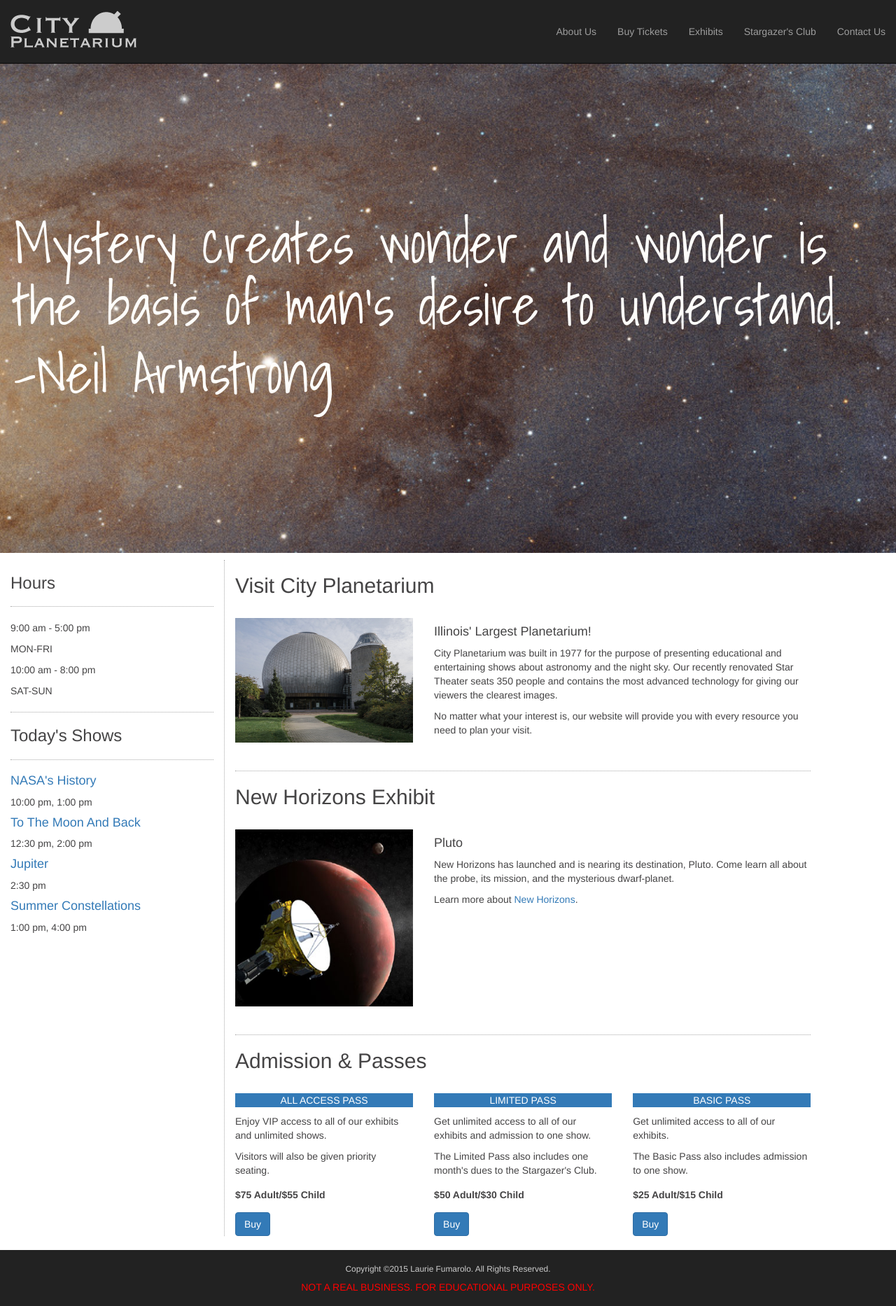
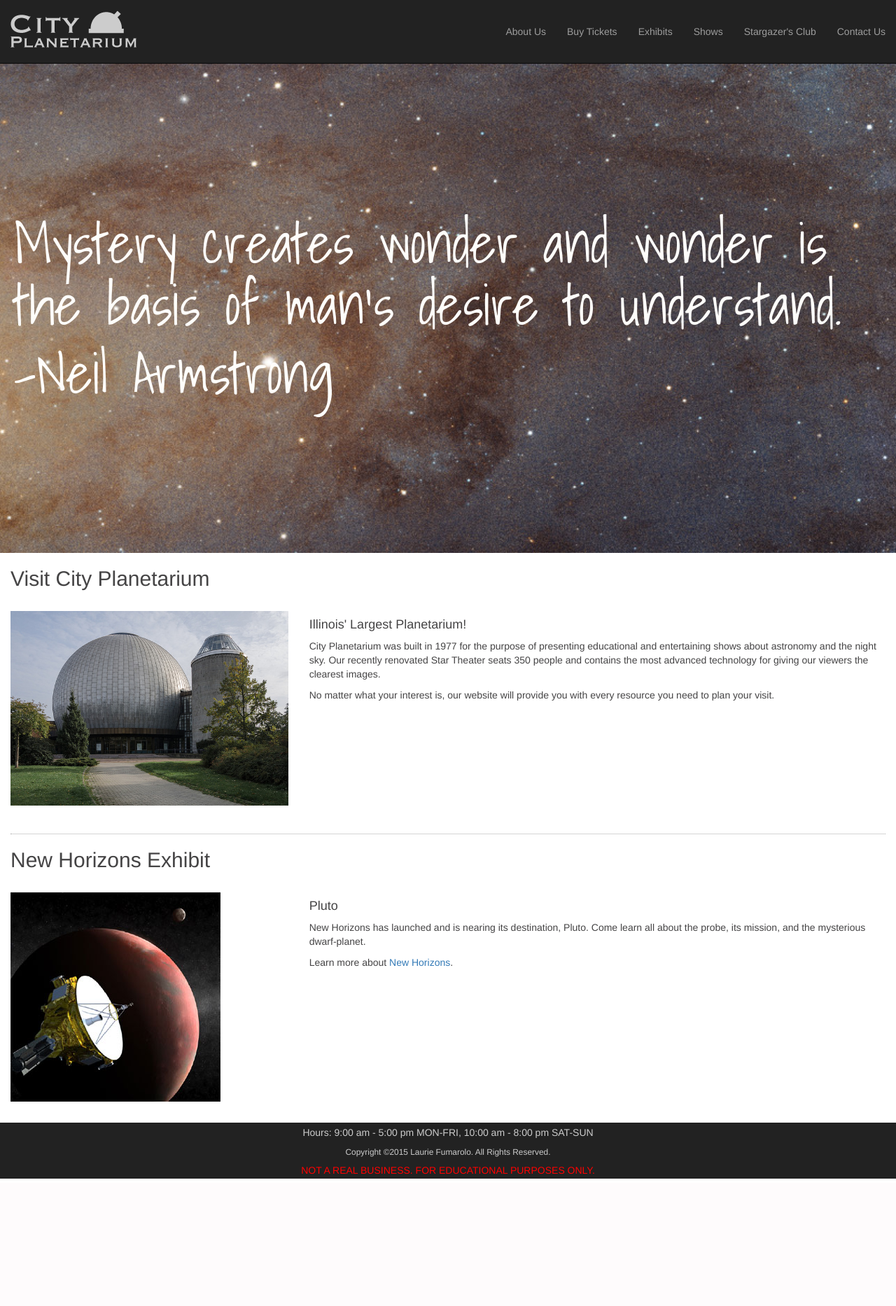
Before and after one commit to lauriefumarolo/cityplanetarium, a PHP site: page / in a window 1280 px wide. Shown: the whole page at 70% size. After the commit the page ends 1684 px from the top, so only its background shows below. Run offline with PHP 8.4, Linux system fonts and the light colour scheme.

Commit message:
Removing the sidebar.

```diff
--- a/publish/css/styles.css
+++ b/publish/css/styles.css
@@ -29,7 +29,7 @@ body {
 	height: 90px;
 	line-height: 90px;
 	padding-top: 0;
-	color: #CCC;
+	color: #CCC; /* Light Grey */
 }
 
 /* Make room for the footer */
@@ -48,7 +48,6 @@ body {
 .banner-quote {
 	display: table-cell;
 	vertical-align: middle;
-	width: 100%;
 	padding-left: 20px;
 	padding-right: 20px;
 }
@@ -60,11 +59,6 @@ body {
 	font-family: 'Shadows Into Light', cursive;
 }
 
-.content-row {
-	padding-top: 10px;
-	padding-bottom: 10px;
-}
-
 h2 {
 	margin-bottom: 30px;
 }
@@ -73,14 +67,11 @@ h2 {
 	margin-bottom: 20px;
 }
 
-/* HR and Vertical Divider Styles */
-
-.content-col {
-	border-left: 1px dotted #AAA;
-}
+/* HR Style */
 
 hr {
 	border-top: 1px dotted #AAA;
+	clear: both;
 }
 
 /* Tickets Styles */
@@ -132,6 +123,12 @@ hr {
 	font-size: 16px;
 }
 
+/* Contact Us Styles */
+
+.pull-right {
+	padding-right: 20px;
+}
+
 /* Footer Styles */
 
 /* Should stick to the bottom of the page if the content does not fill the page */
@@ -169,9 +166,4 @@ footer p {
 		height: 70px;
 		line-height: 70px;
 	}
-
-	/* Remove vertical border */
-	.col-sm-3 {
-		border-right: none;
-	}
 }
--- a/publish/footer.php
+++ b/publish/footer.php
@@ -1,4 +1,5 @@
 <div class="container-fluid text-center">
+	<p>Hours: 9:00 am - 5:00 pm MON-FRI, 10:00 am - 8:00 pm SAT-SUN</p>
 	<p class="small">Copyright &copy;2015 Laurie Fumarolo. All Rights Reserved.</p>
 	<h5 class="text-danger">NOT A REAL BUSINESS. FOR EDUCATIONAL PURPOSES ONLY.</h5>
 </div>
--- a/publish/header.php
+++ b/publish/header.php
@@ -19,6 +19,7 @@
 				<li><a href="about_us.php">About Us</a></li>
 				<li><a href="tickets.php">Buy Tickets</a></li>
 				<li><a href="exhibits.php">Exhibits</a></li>
+				<li><a href="shows.php">Shows</a></li>
 				<li><a href="stargazers_club.php">Stargazer's Club</a></li>
 				<li><a href="contact_us.php">Contact Us</a></li>
 			</ul>
--- a/publish/index.php
+++ b/publish/index.php
@@ -31,12 +31,6 @@
 				<h1>-Neil Armstrong</h1>
 			</div>
 		</div>
-
-		<div class="row content-row">
-			<div class="col-sm-3">
-				<?php include 'sidebar.php' ?>
-			</div>
-			<div class="col-sm-8 content-col">
 		<div class="clearfix">
 			<h2>Visit City Planetarium</h2>
 		</div>
@@ -64,35 +58,6 @@
 				<p>Learn more about <a href="exhibits.php">New Horizons</a>.</p>
 			</div>
 		</div>
-				<div class="clearfix">
-					<hr />
-					<h2>Admission &amp; Passes</h2>
-				</div>
-				<div class="row">
-					<div class="col-sm-4">
-						<p class="bg-primary text-center text-uppercase">All Access Pass</p>
-						<p>Enjoy VIP access to all of our exhibits and unlimited shows.</p>
-						<p>Visitors will also be given priority seating.</p>
-						<p class="price">$75 Adult/$55 Child</p>
-						<button type="button" class="btn btn-primary">Buy</button>
-					</div>
-					<div class="col-sm-4">
-						<p class="bg-primary text-center text-uppercase">Limited Pass</p>
-						<p>Get unlimited access to all of our exhibits and admission to one show.</p>
-						<p>The Limited Pass also includes one month's dues to the Stargazer's Club.</p>
-						<p class="price">$50 Adult/$30 Child</p>
-						<button type="button" class="btn btn-primary">Buy</button>
-					</div>
-					<div class="col-sm-4">
-						<p class="bg-primary text-center text-uppercase">Basic Pass</p>
-						<p>Get unlimited access to all of our exhibits.</p>
-						<p>The Basic Pass also includes admission to one show.</p>
-						<p class="price">$25 Adult/$15 Child</p>
-						<button type="button" class="btn btn-primary">Buy</button>
-					</div>
-				</div>
-			</div>
-		</div>
 	</div>
 	<footer>
 		<?php include 'footer.php' ?>
--- a/publish/sidebar.php
+++ /dev/null
@@ -1,28 +0,0 @@
-<!-- Planetarium Hours -->
-<h3>Hours</h3>
-
-<hr />
-
-<p>9:00 am - 5:00 pm</p>
-<p>MON-FRI</p>
-<p>10:00 am - 8:00 pm</p>
-<p>SAT-SUN</p>
-
-<hr />
-
-<!-- Show List -->
-<h3>Today's Shows</h3>
-
-<hr />
-
-<h4><a href="shows.php">NASA's History</a></h4>
-<p>10:00 pm, 1:00 pm</p>
-
-<h4><a href="shows.php">To The Moon And Back</a></h4>
-<p>12:30 pm, 2:00 pm</p>
-
-<h4><a href="shows.php">Jupiter</a></h4>
-<p>2:30 pm</p>
-
-<h4><a href="shows.php">Summer Constellations</a></h4>
-<p>1:00 pm, 4:00 pm</p>
```
Also changed, not shown: publish/about_us.php (+1 -18 lines), publish/contact_us.php (+2 -13 lines), publish/exhibits.php (+0 -7 lines), publish/shows.php (+0 -7 lines), publish/stargazers_club.php (+5 -12 lines), publish/tickets.php (+0 -9 lines). Lines whose indentation alone changed are shown as unchanged.
